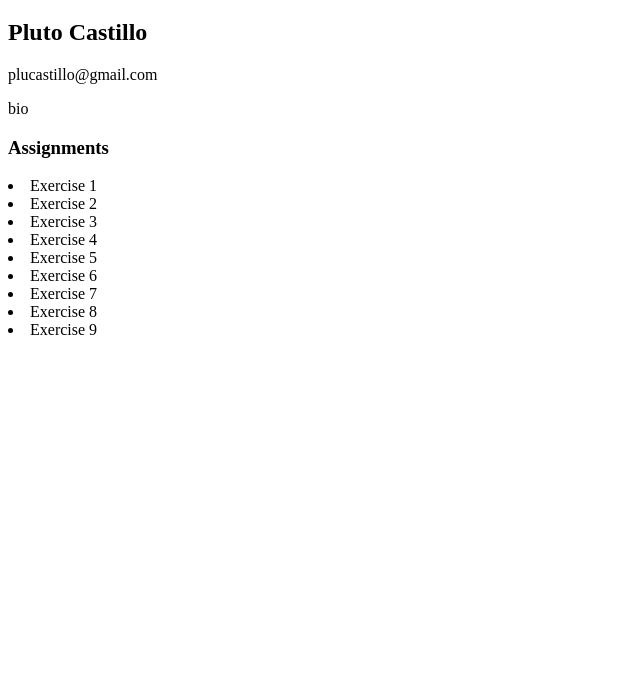
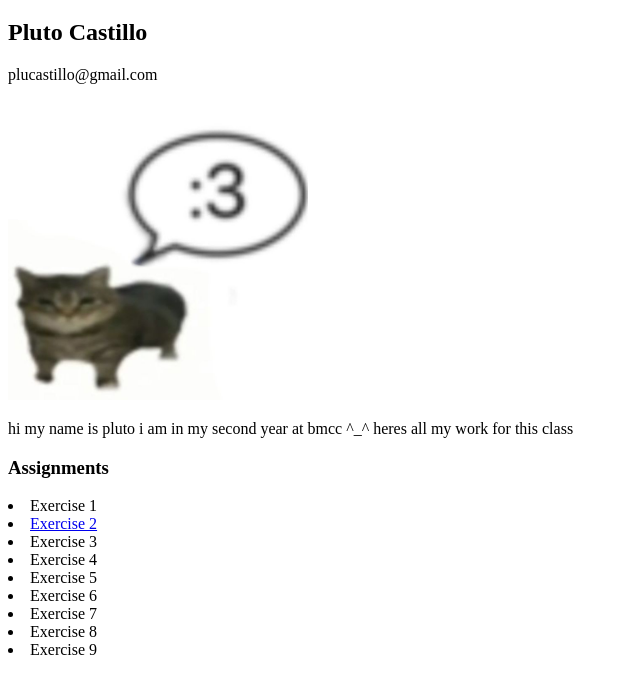
Before and after one commit to plutodust/mmp240, a plain HTML site: page index.html in a window 1280 px wide. Shown: the part 61-754 px from the top of the page, without its empty margins (0-640 px from the left). Drawn offline with Linux system fonts and the light colour scheme.

Commit message:
index link exercise 2

```diff
--- a/index.html
+++ b/index.html
@@ -8,10 +8,14 @@
 <h1>MMP 240 Class Website</h1>
 <h2>Pluto Castillo</h2>
 <p>plucastillo@gmail.com</p>
-<p>bio</p>
+
+<img src="lowcat.jpeg" alt="picture of low quality cat with a speech bubble next to it saying :3" width="300" height="300"/>
+
+<p>hi my name is pluto i am in my second year at bmcc ^_^ heres all my work for this class</p>
+
 <h3>Assignments</h3>
 <li>Exercise 1</li>
-<li>Exercise 2</li>
+<li><a href="/exercise2/exercise2.html">Exercise 2</a></li>
 <li>Exercise 3</li>
 <li>Exercise 4</li>
 <li>Exercise 5</li>
```
